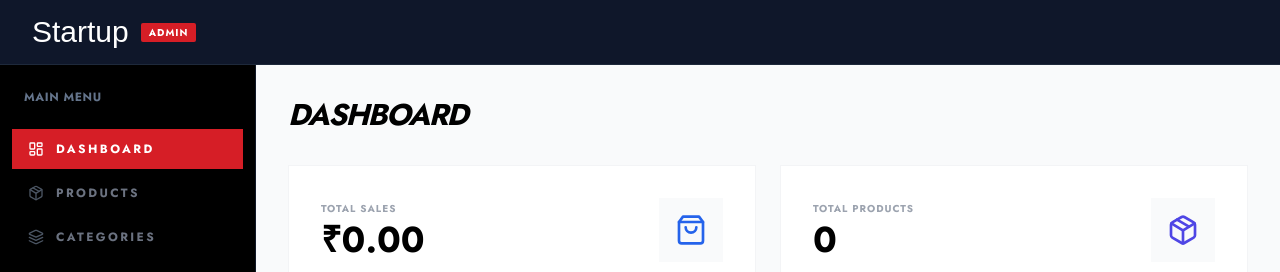
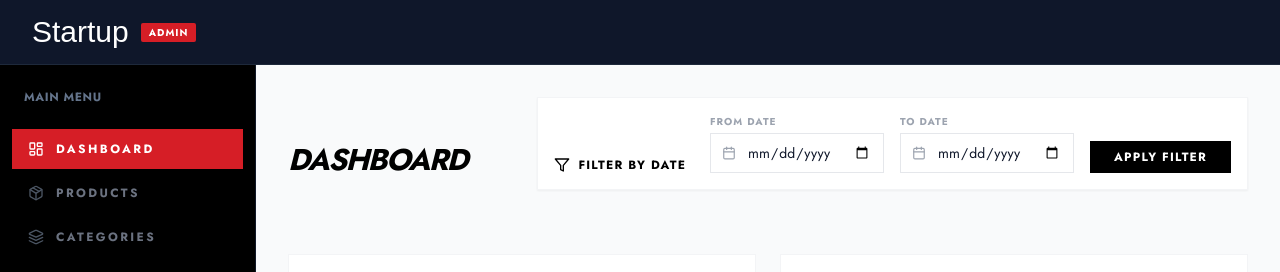
Before and after one commit to startup-digi-3119/New-folder, a Next.js app: page /admin in a window 1280 px wide. Shown: the top 272 px of the page. Built offline with nearby package versions, Linux system fonts and the light colour scheme; no server answers; the database is empty; a web font is replaced by a local one.

Commit message:
feat: add date filter range to admin dashboard

```diff
--- a/app/admin/page.tsx
+++ b/app/admin/page.tsx
@@ -3,12 +3,28 @@ import { Product, Order } from '@/lib/types';
 import { Package, ShoppingBag, AlertTriangle, Clock, CheckCircle, XCircle } from 'lucide-react';
 import Link from 'next/link';
 import db from '@/lib/db';
+import DashboardDateFilter from '@/components/DashboardDateFilter';
 
 export const dynamic = 'force-dynamic';
 
-async function getDashboardData() {
+async function getDashboardData(startDate?: string, endDate?: string) {
+    let query = 'SELECT * FROM orders WHERE 1=1';
+    const params: any[] = [];
+
+    if (startDate) {
+        params.push(startDate);
+        query += ` AND created_at >= $${params.length}`;
+    }
+    if (endDate) {
+        // Add 23:59:59 to end date to include the entire day
+        params.push(`${endDate} 23:59:59`);
+        query += ` AND created_at <= $${params.length}`;
+    }
+
+    query += ' ORDER BY created_at DESC';
+
     const productsRes = await db.query('SELECT * FROM products');
-    const ordersRes = await db.query('SELECT * FROM orders ORDER BY created_at DESC');
+    const ordersRes = await db.query(query, params);
 
     return {
         products: productsRes.rows.map(row => ({
@@ -28,8 +44,13 @@ async function getDashboardData() {
     };
 }
 
-export default async function AdminDashboard() {
-    const { products, orders } = await getDashboardData();
+export default async function AdminDashboard({
+    searchParams
+}: {
+    searchParams: { startDate?: string; endDate?: string }
+}) {
+    const { startDate, endDate } = searchParams;
+    const { products, orders } = await getDashboardData(startDate, endDate);
     const lowStockProducts = products.filter((p: any) => p.stock < 5);
     const pendingOrders = orders.filter((o: any) => o.status === 'Payment Confirmed');
 
@@ -56,7 +77,10 @@ export default async function AdminDashboard() {
 
     return (
         <div className="space-y-8 font-jost">
-            <h1 className="text-3xl font-bold text-black uppercase tracking-tighter italic">Dashboard</h1>
+            <div className="flex flex-col md:flex-row md:items-center justify-between gap-4">
+                <h1 className="text-3xl font-bold text-black uppercase tracking-tighter italic">Dashboard</h1>
+                <DashboardDateFilter />
+            </div>
 
             {/* Main Stats */}
             <div className="grid grid-cols-1 md:grid-cols-2 gap-6">
--- /dev/null
+++ b/components/DashboardDateFilter.tsx
@@ -0,0 +1,86 @@
+'use client';
+
+import { useState, useEffect } from 'react';
+import { useRouter, useSearchParams } from 'next/navigation';
+import { Calendar, X, Filter } from 'lucide-react';
+
+export default function DashboardDateFilter() {
+    const router = useRouter();
+    const searchParams = useSearchParams();
+
+    const [startDate, setStartDate] = useState(searchParams.get('startDate') || '');
+    const [endDate, setEndDate] = useState(searchParams.get('endDate') || '');
+
+    const handleApply = () => {
+        const params = new URLSearchParams(searchParams.toString());
+        if (startDate) params.set('startDate', startDate);
+        else params.delete('startDate');
+
+        if (endDate) params.set('endDate', endDate);
+        else params.delete('endDate');
+
+        router.push(`/admin?${params.toString()}`);
+    };
+
+    const handleClear = () => {
+        setStartDate('');
+        setEndDate('');
+        router.push('/admin');
+    };
+
+    const isFiltered = !!(startDate || endDate);
+
+    return (
+        <div className="bg-white p-4 border border-gray-100 mb-8 flex flex-wrap items-end gap-4 shadow-sm">
+            <div className="flex items-center gap-2 text-black mb-1 md:mb-0 mr-2">
+                <Filter className="w-4 h-4" />
+                <span className="text-xs font-bold uppercase tracking-widest">Filter by Date</span>
+            </div>
+
+            <div className="space-y-1">
+                <label className="block text-[10px] font-bold text-gray-400 uppercase tracking-widest">From Date</label>
+                <div className="relative">
+                    <Calendar className="absolute left-3 top-1/2 -translate-y-1/2 w-3.5 h-3.5 text-gray-400" />
+                    <input
+                        type="date"
+                        value={startDate}
+                        onChange={(e) => setStartDate(e.target.value)}
+                        className="pl-9 pr-3 py-2 border border-gray-200 text-sm focus:ring-1 focus:ring-brand-red focus:border-brand-red outline-none transition-all w-full md:w-auto"
+                    />
+                </div>
+            </div>
+
+            <div className="space-y-1">
+                <label className="block text-[10px] font-bold text-gray-400 uppercase tracking-widest">To Date</label>
+                <div className="relative">
+                    <Calendar className="absolute left-3 top-1/2 -translate-y-1/2 w-3.5 h-3.5 text-gray-400" />
+                    <input
+                        type="date"
+                        value={endDate}
+                        onChange={(e) => setEndDate(e.target.value)}
+                        className="pl-9 pr-3 py-2 border border-gray-200 text-sm focus:ring-1 focus:ring-brand-red focus:border-brand-red outline-none transition-all w-full md:w-auto"
+                    />
+                </div>
+            </div>
+
+            <div className="flex gap-2">
+                <button
+                    onClick={handleApply}
+                    className="px-6 py-2 bg-black text-white text-xs font-bold uppercase tracking-widest hover:bg-brand-red transition-colors"
+                >
+                    Apply Filter
+                </button>
+
+                {isFiltered && (
+                    <button
+                        onClick={handleClear}
+                        className="px-4 py-2 bg-gray-100 text-gray-500 text-xs font-bold uppercase tracking-widest hover:bg-gray-200 transition-colors flex items-center gap-2"
+                    >
+                        <X className="w-3 h-3" />
+                        Clear
+                    </button>
+                )}
+            </div>
+        </div>
+    );
+}
```
